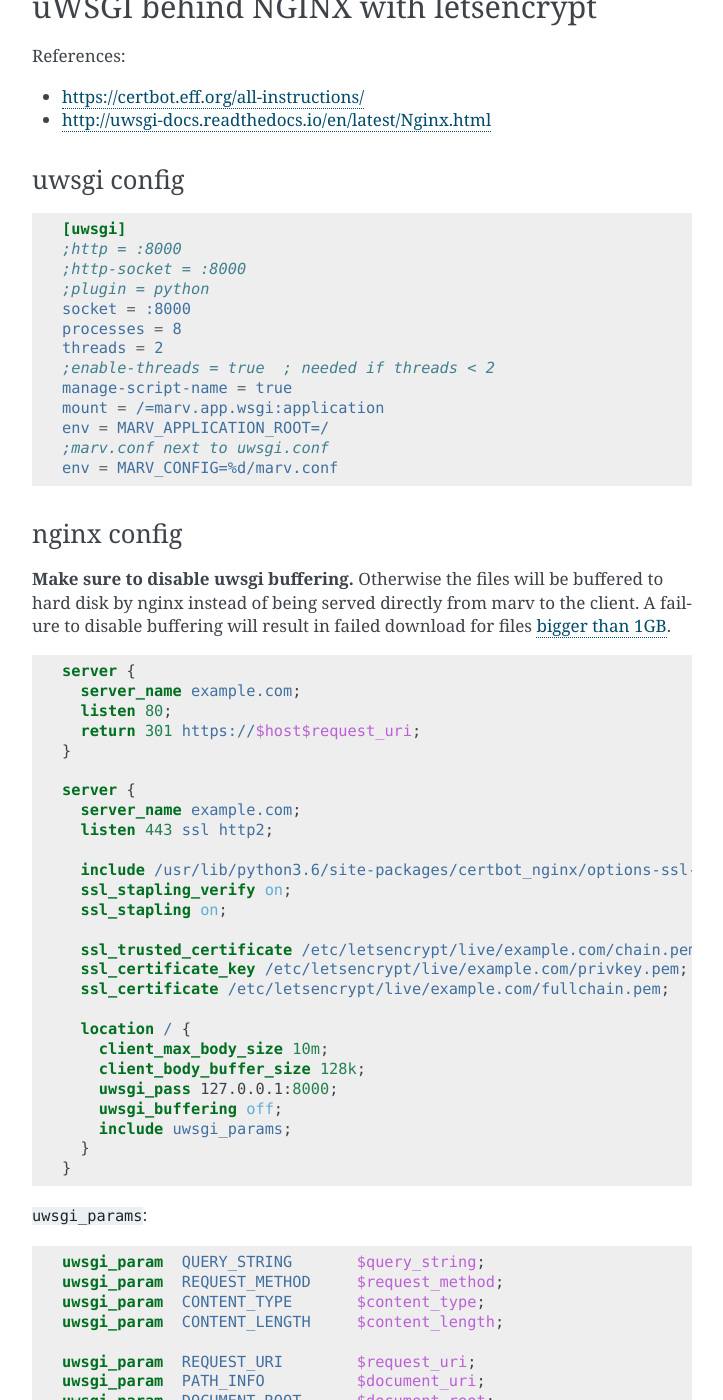
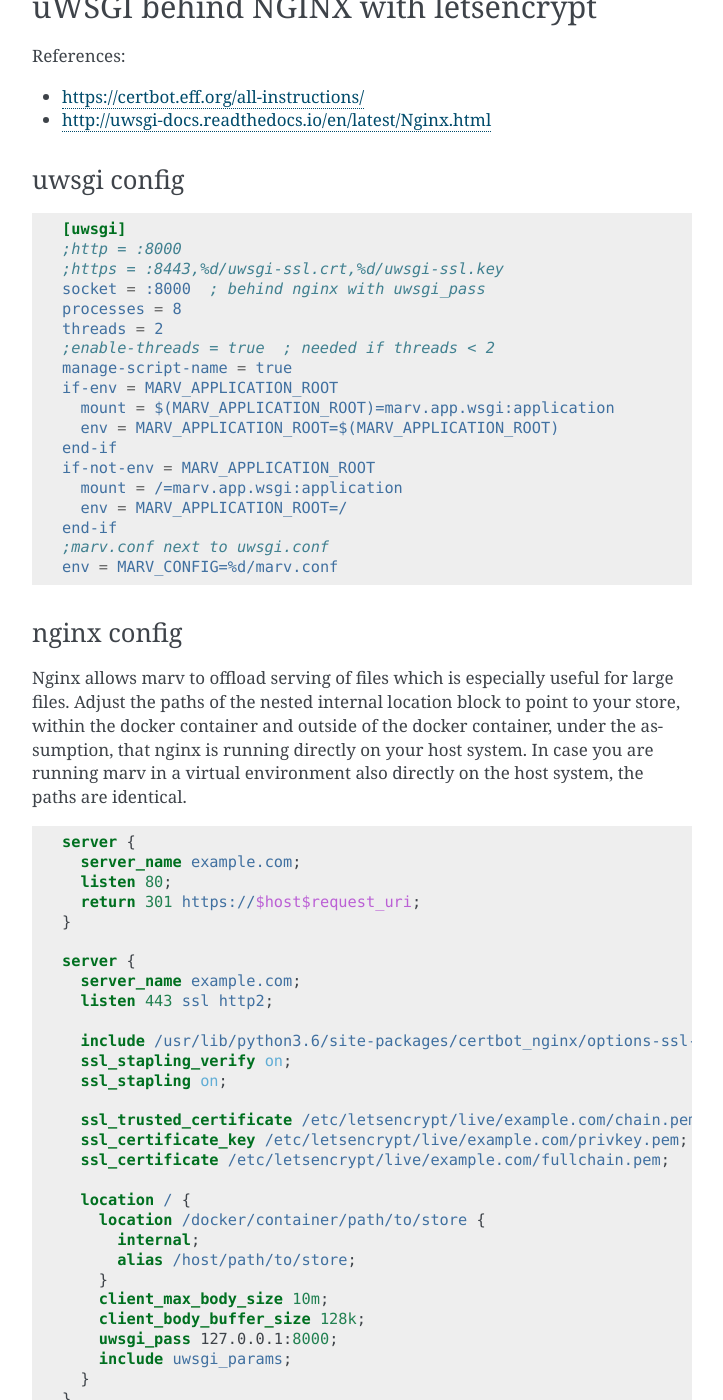
Before and after one commit to ternaris/marv-robotics, a Sphinx documentation site: the page built from docs/deploy.rst, in a window 1280 px wide and 1400 px high, scrolled down 614 px. Shown: the whole window, without its empty margins (388-1111 px from the left). Built offline with Sphinx 7.4.7, drawn with Linux system fonts in a browser that asks for light colours.

Commit message:
[marv] Support sending file via nginx reverse-proxy
https://github.com/ternaris/marv-robotics/issues/24

```diff
--- a/docs/deploy.rst
+++ b/docs/deploy.rst
@@ -29,6 +29,8 @@
 http://uwsgi-docs.readthedocs.io/en/latest/HTTPS.html#https-support-from-1-3
 
 
+.. _deploy_nginx:
+
 uWSGI behind NGINX with letsencrypt
 -----------------------------------
 
@@ -45,23 +47,27 @@
 
    [uwsgi]
    ;http = :8000
-   ;http-socket = :8000
-   ;plugin = python
-   socket = :8000
+   ;https = :8443,%d/uwsgi-ssl.crt,%d/uwsgi-ssl.key
+   socket = :8000  ; behind nginx with uwsgi_pass
    processes = 8
    threads = 2
    ;enable-threads = true  ; needed if threads < 2
    manage-script-name = true
-   mount = /=marv.app.wsgi:application
-   env = MARV_APPLICATION_ROOT=/
+   if-env = MARV_APPLICATION_ROOT
+     mount = $(MARV_APPLICATION_ROOT)=marv.app.wsgi:application
+     env = MARV_APPLICATION_ROOT=$(MARV_APPLICATION_ROOT)
+   end-if
+   if-not-env = MARV_APPLICATION_ROOT
+     mount = /=marv.app.wsgi:application
+     env = MARV_APPLICATION_ROOT=/
+   end-if
    ;marv.conf next to uwsgi.conf
    env = MARV_CONFIG=%d/marv.conf
 
 
 nginx config
 ^^^^^^^^^^^^
-
-**Make sure to disable uwsgi buffering.** Otherwise the files will be buffered to hard disk by nginx instead of being served directly from marv to the client. A failure to disable buffering will result in failed download for files `bigger than 1GB <https://github.com/ternaris/marv-robotics/issues/24>`_.
+Nginx allows marv to offload serving of files which is especially useful for large files. Adjust the paths of the nested internal location block to point to your store, within the docker container and outside of the docker container, under the assumption, that nginx is running directly on your host system. In case you are running marv in a virtual environment also directly on the host system, the paths are identical.
 
 .. code-block:: nginx
 
@@ -84,10 +90,13 @@
      ssl_certificate /etc/letsencrypt/live/example.com/fullchain.pem;
 
      location / {
+       location /docker/container/path/to/store {
+         internal;
+	 alias /host/path/to/store;
+       }
        client_max_body_size 10m;
        client_body_buffer_size 128k;
        uwsgi_pass 127.0.0.1:8000;
-       uwsgi_buffering off;
        include uwsgi_params;
      }
    }
```
Also changed, not shown: docs/config.rst (+15 -0 lines), 2 other files.
